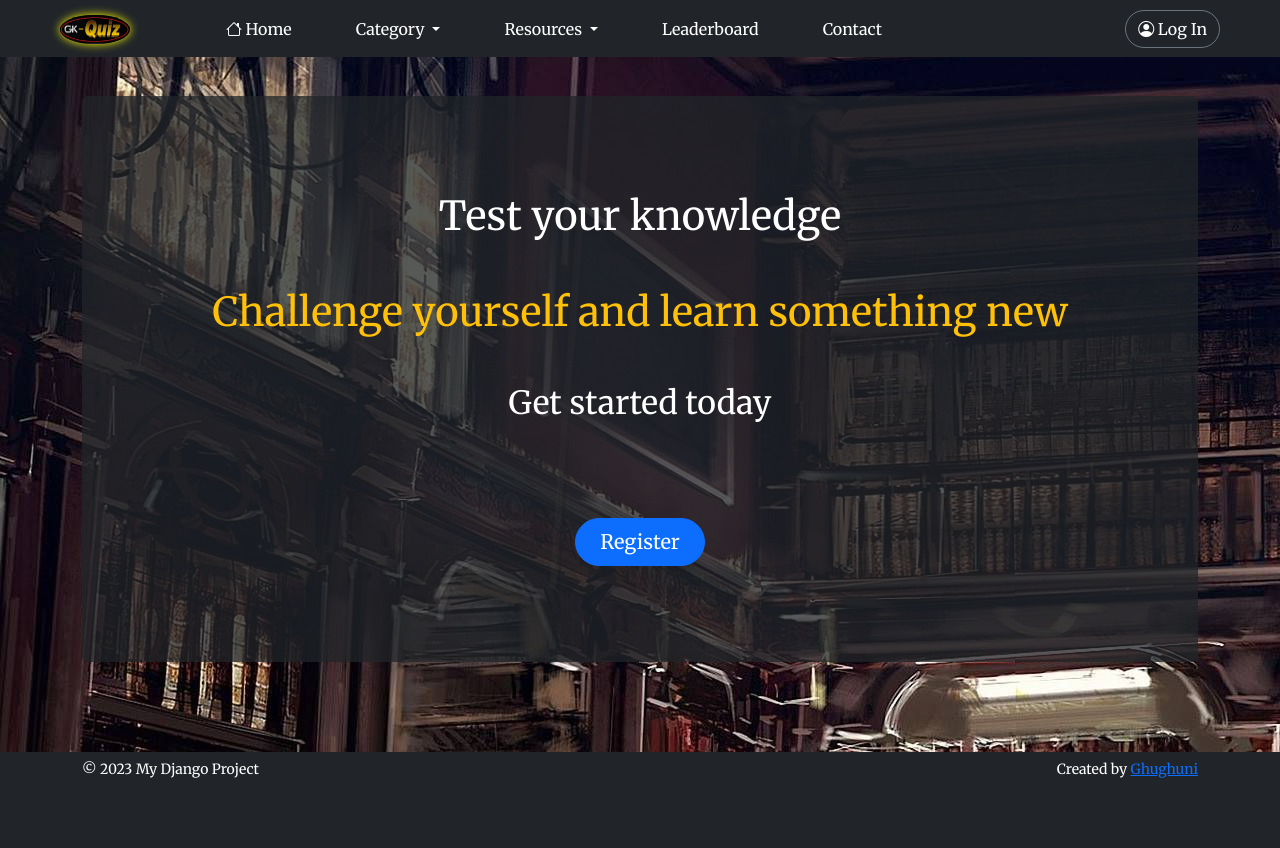
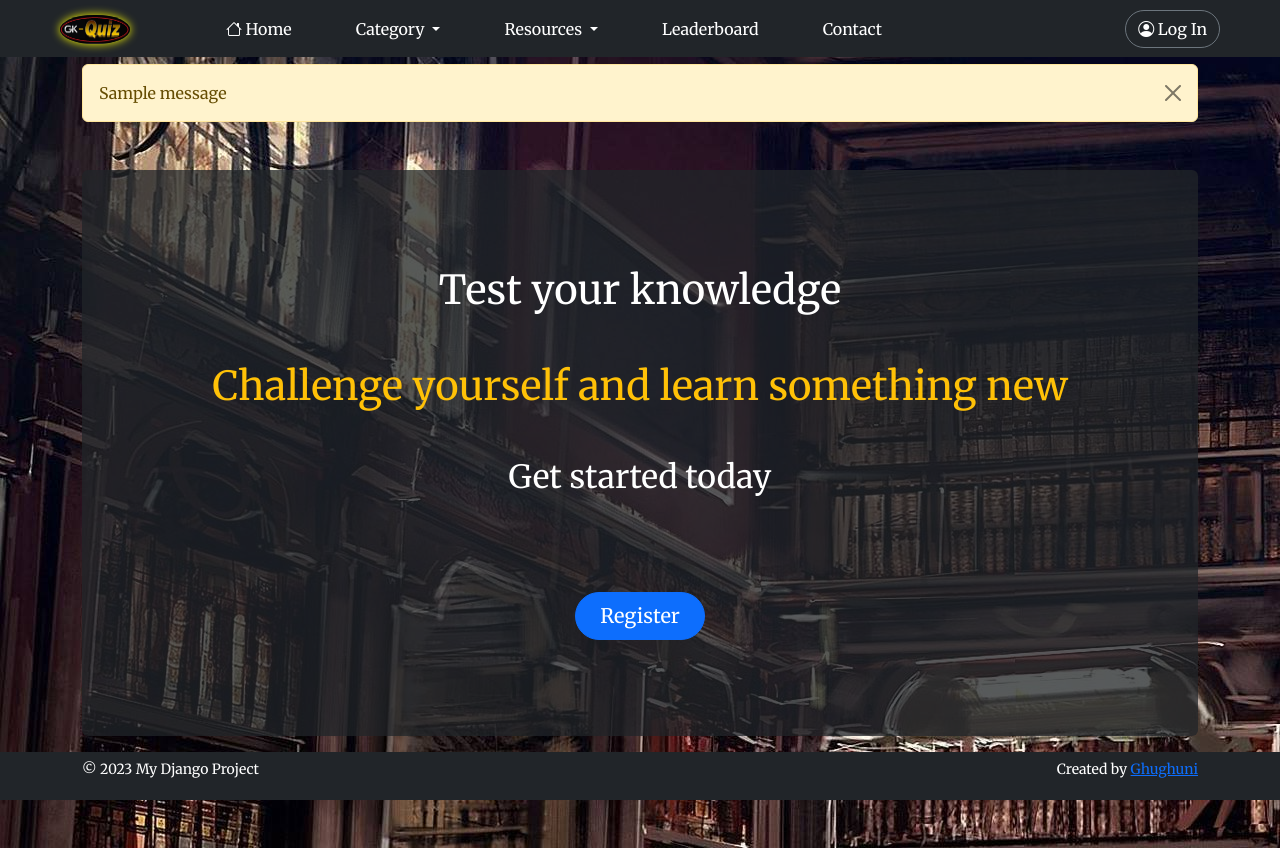
Before and after one commit to ghughuni/Django_Quiz_app, a Django app: page / in a window 1280 px wide. Before the commit the page ends 778 px from the top, so only its background shows below. Run offline with Django 4.2, Linux system fonts and the light colour scheme; tables that the repository leaves empty hold one stand-in row (values such as "Sample post"); one stand-in notice (Sample message) is shown; some libraries are stand-ins or nearby versions.

Commit message:
fix error messages

```diff
--- a/quiz/template/base.html
+++ b/quiz/template/base.html
@@ -100,7 +100,14 @@
         </div>
     </nav>
     <!-- Main Content Section -->
-    <div class="container py-5 mainbox">
+        <div class="container pt-3 mt-5 mainbox">
+            {% if messages %}
+                {% for message in messages %}
+                <div class="alert alert-warning alert-dismissible fade show" role="alert">{{message}}<button type="button"
+                    class="btn-close" data-bs-dismiss="alert" aria-label="Close"></button>
+                </div>
+                {%endfor%}
+            {% endif %}
         {% block content %}
 
         {% endblock %}
--- a/quiz/views.py
+++ b/quiz/views.py
@@ -11,6 +11,7 @@ from django.contrib.auth.models import User
 import random
 from django.core.mail import send_mail
 from django.conf import settings
+from django.contrib import messages
 
 
 
@@ -197,16 +198,16 @@ def register(request):
         password1 = request.POST.get('password1')
         password2 = request.POST.get('password2')
         if not (username and email and password1 and password2):
-            error_msg = 'Please fill out all fields'
-            return render(request, 'users/register.html', {'title': title, 'error_msg': error_msg})
+            messages.error(request, 'Please fill out all fields')
+            return render(request, 'users/register.html')
 
         if password1 != password2:
-            error_msg = 'Passwords do not match'
-            return render(request, 'users/register.html', {'title': title, 'error_msg': error_msg})
+            messages.error(request, 'Passwords do not match')
+            return render(request, 'users/register.html')
 
         if User.objects.filter(username=username).exists():
-            error_msg = 'Username is taken'
-            return render(request, 'users/register.html', {'title': title, 'error_msg': error_msg})
+            messages.error(request, 'Username already exists')
+            return render(request, 'users/register.html')
         user = User.objects.create_user(
             username=username, email=email, password=password1)
         user.save()
```
